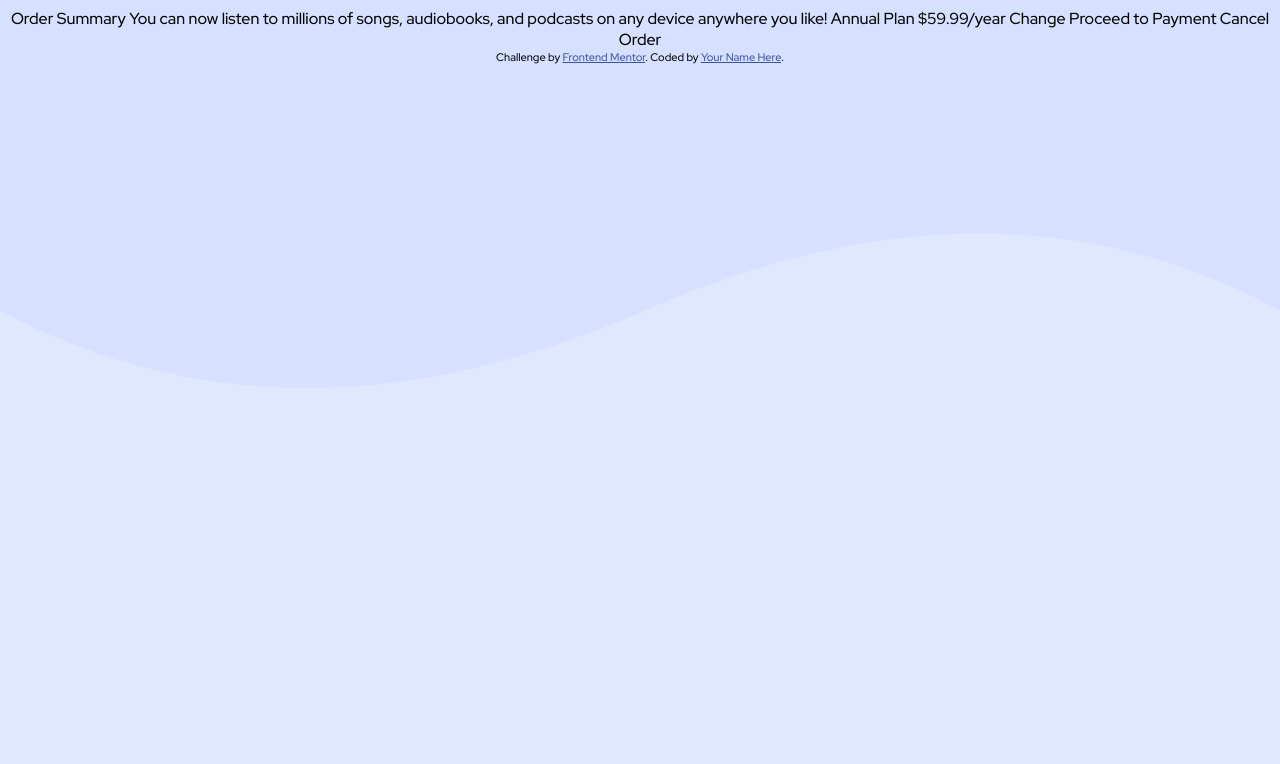
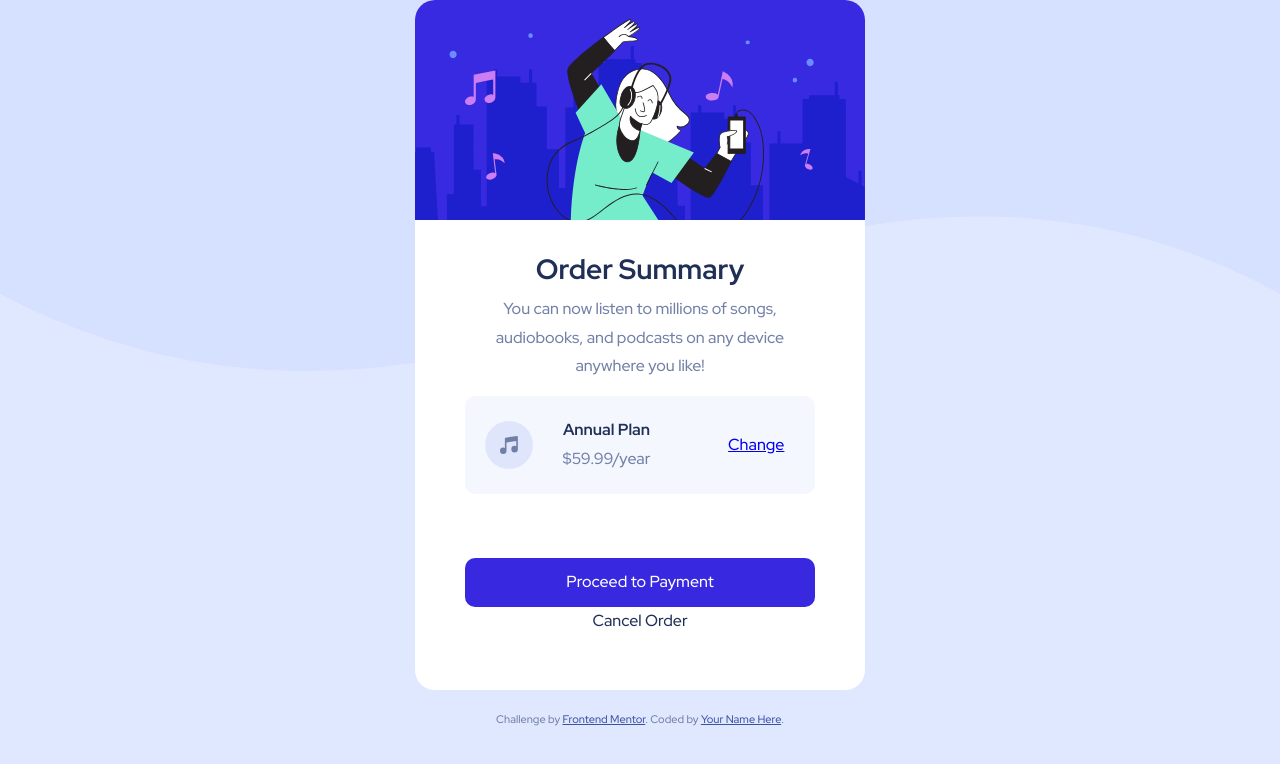
Before and after one commit to pkthunder87/order-summary, a plain HTML site: page index.html in a window 1280 px wide. Drawn offline with Linux system fonts and the light colour scheme.

Commit message:
Feat: Add most of the layout, images, text and styling

```diff
--- a/index.html
+++ b/index.html
@@ -24,9 +24,40 @@
     <title>Frontend Mentor | Order summary card</title>
   </head>
   <body>
-    Order Summary You can now listen to millions of songs, audiobooks, and
-    podcasts on any device anywhere you like! Annual Plan $59.99/year Change
-    Proceed to Payment Cancel Order
+    <div class="summary">
+      <div class="summary__top">
+        <img
+          src="images/illustration-hero.svg"
+          alt="Women listening and dancing to music"
+          class="summary__top__img"
+        />
+      </div>
+
+      <div class="summary__mid">
+        <h2 class="summary__mid__heading">Order Summary</h2>
+        <div class="summary__mid__details">
+          You can now listen to millions of songs, audiobooks, and podcasts on
+          any device anywhere you like!
+        </div>
+        <div class="summary__mid__plan">
+          <img
+            src="images/icon-music.svg"
+            alt="Musical Note Icon"
+            class="summary__mid__plan--icon"
+          />
+          <div class="summary__mid__plan--center">
+            <div class="summary__mid__plan--heading">Annual Plan</div>
+            <div class="summary__mid__plan--price">$59.99/year</div>
+          </div>
+          <a href="#" class="summary__mid__plan--change">Change</a>
+        </div>
+      </div>
+
+      <div class="summary__bot">
+        <div class="summary__bot__pay">Proceed to Payment</div>
+        <div class="summary__bot__cancel">Cancel Order</div>
+      </div>
+    </div>
 
     <div class="attribution">
       Challenge by
--- a/sass/_base.scss
+++ b/sass/_base.scss
@@ -12,10 +12,10 @@
   --dark-blue: hsl(223, 47%, 23%);
 }
 
-// * {
-//   margin: 0;
-//   padding: 0;
-// }
+* {
+  margin: 0;
+  padding: 0;
+}
 
 *,
 *::before,
@@ -29,11 +29,23 @@ html {
 }
 
 body {
+  //   height: 100vh;
+  //   width: 100vw;
   text-align: center;
   font-family: "Red Hat Display", sans-serif;
   font-size: 1.6rem;
+  //   font-weight: 500;
+  line-height: 1.8;
+  color: var(--desaturated-blue);
+
   background-image: url(../images/pattern-background-desktop.svg);
-  background-size: cover;
+  background-size: contain;
   background-repeat: no-repeat;
+  background-position-y: -5%;
   background-color: var(--pale-blue);
+
+  display: flex;
+  flex-direction: column;
+  justify-content: center;
+  align-items: center;
 }
--- a/sass/_components.scss
+++ b/sass/_components.scss
@@ -0,0 +1,67 @@
+.summary {
+  display: grid;
+  height: 69rem;
+  grid-template-rows: 1fr 2fr 1fr;
+  grid-template-columns: 45rem;
+  background-color: #fff;
+  border-radius: 20px;
+  overflow: hidden;
+  align-items: center;
+
+  &__top {
+    &__img {
+      height: 100%;
+      width: 100%;
+      object-fit: cover;
+      display: block;
+    }
+  }
+
+  &__mid {
+    padding: 0 5rem;
+
+    &__heading {
+      font-size: 2.8rem;
+      color: var(--dark-blue);
+    }
+
+    &__details {
+    }
+    &__plan {
+      background-color: var(--very-pale-blue);
+      border-radius: 10px;
+      padding: 2rem;
+      display: grid;
+      grid-template-columns: 1fr 2fr 1fr;
+      align-items: center;
+      margin: 1.5rem 0;
+
+      &--center {
+        display: flex;
+        flex-direction: column;
+        justify-self: start;
+      }
+
+      &--heading {
+        color: var(--dark-blue);
+        font-weight: 700;
+      }
+    }
+  }
+
+  &__bot {
+    padding: 0 5rem;
+
+    &__pay {
+      color: #fff;
+      padding: 1rem 4rem;
+      background-color: var(--bright-blue);
+      border-radius: 10px;
+      margin-top: -3rem;
+    }
+
+    &__cancel {
+      color: var(--dark-blue);
+    }
+  }
+}
--- a/sass/_layout.scss
+++ b/sass/_layout.scss
@@ -1,5 +1,6 @@
 // Footer
 .attribution {
+  margin-top: 2rem;
   font-size: 11px;
   text-align: center;
 }
```
Also changed, not shown: css/main.css, css/main.min.css.
